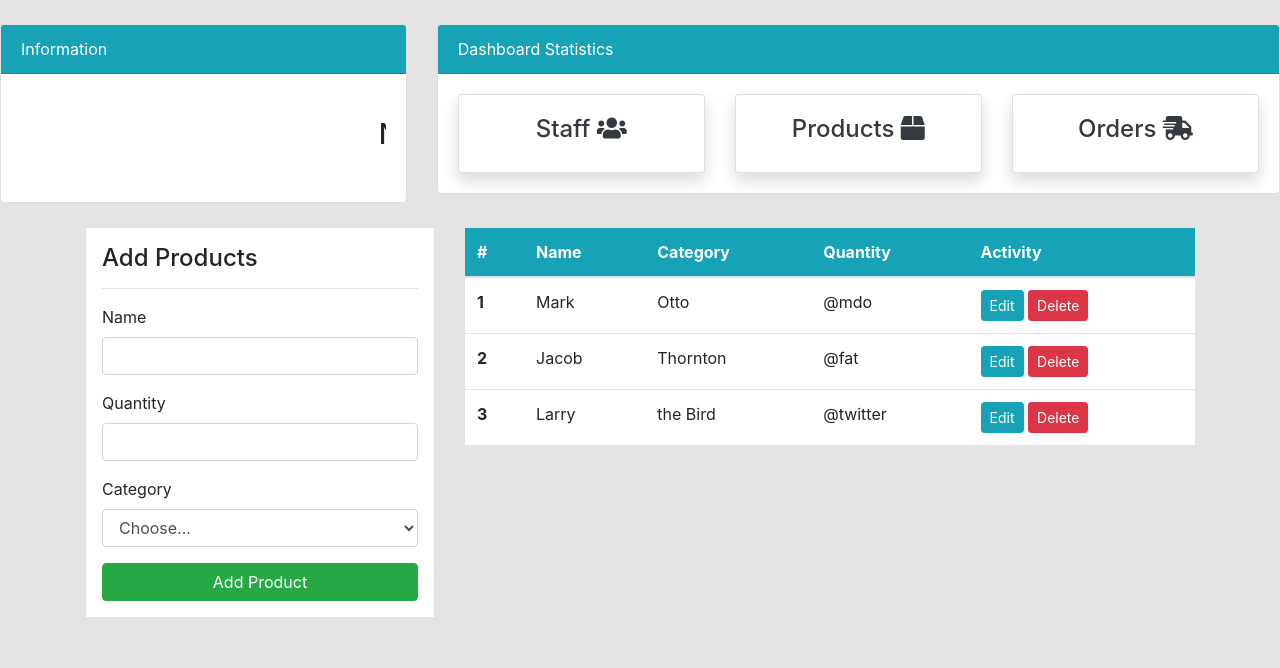
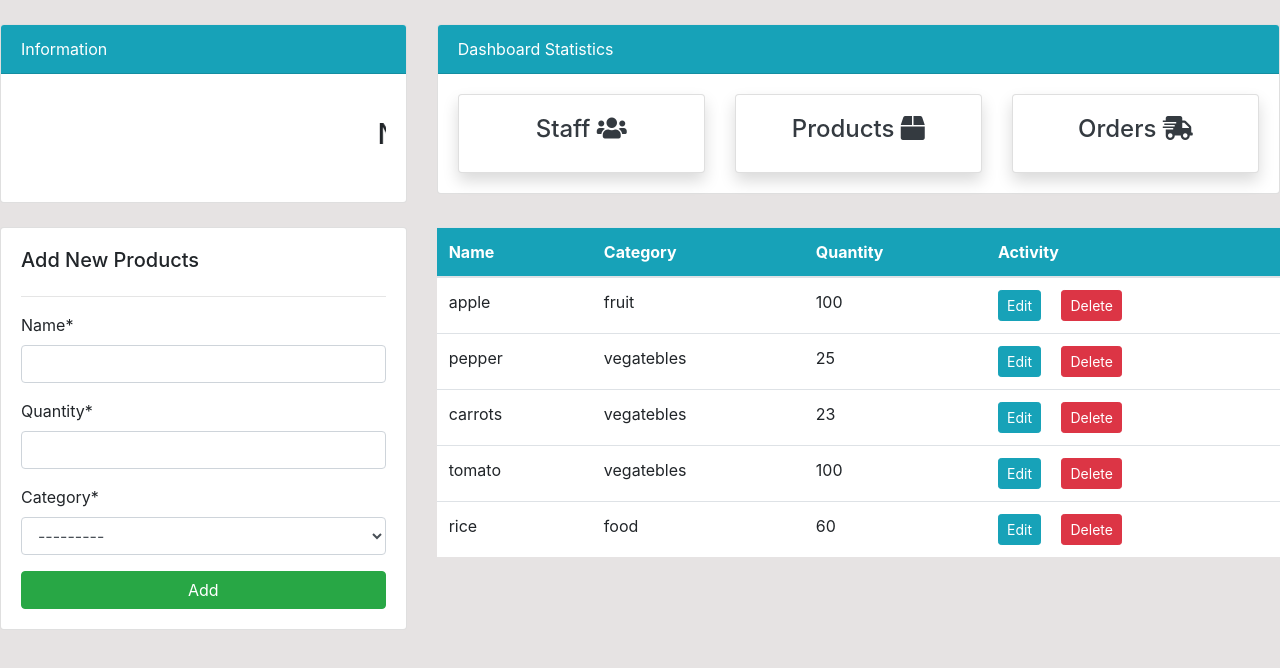
Before and after one commit to AhmedAhmedFekry/Inventory-Management-System, a Django app: page /products/ in a window 1280 px wide. Shown: the part 56-724 px from the top of the page. Run offline with Django 3.2, Linux system fonts and the light colour scheme; a user stored in the database is signed in; data comes from the database, SQL or seed files in the repository; both versions use the stored data as it was after the commit; some libraries are stand-ins or nearby versions.

Commit message:
crud products

```diff
--- /dev/null
+++ b/dashboard/forms.py
@@ -0,0 +1,9 @@
+
+from .models import Product, Order
+from django import forms
+
+
+class ProductForm(forms.ModelForm):
+    class Meta:
+        model = Product
+        fields = '__all__'
--- a/dashboard/urls.py
+++ b/dashboard/urls.py
@@ -6,12 +6,12 @@ urlpatterns = [
 
     path('dashboard/', views.index, name='dashboard-index'),
      path('products/', views.products, name='dashboard-products'),
-    # path('products/delete/<int:pk>/', views.product_delete,
-    #      name='dashboard-products-delete'),
+    path('products/delete/<int:pk>/', views.product_delete,
+         name='dashboard-products-delete'),
     # path('products/detail/<int:pk>/', views.product_detail,
     #      name='dashboard-products-detail'),
-    # path('products/edit/<int:pk>/', views.product_edit,
-        #  name='dashboard-products-edit'),
+    path('products/edit/<int:pk>/', views.product_edit,
+         name='dashboard-products-edit'),
     path('customers/', views.customers, name='dashboard-customers'),
     # path('customers/detial/<int:pk>/', views.customer_detail,
     #      name='dashboard-customer-detail'),
--- a/dashboard/views.py
+++ b/dashboard/views.py
@@ -1,14 +1,17 @@
+from django.contrib.auth.models import User
 from django.http.response import HttpResponse
-from django.shortcuts import render
+from django.shortcuts import render ,redirect
 from django.contrib.auth.decorators import login_required
+from .forms import ProductForm
+from .models import Product ,Category
 # Create your views here.
 @login_required(login_url='user-login')
 def index(request):
     return render(request,'dashboard/index.html',{})
 
-@login_required(login_url='user-login')
-def products(request):
-    return render(request,'dashboard/products.html',{})
+# @login_required(login_url='user-login')
+# def products(request):
+#     return render(request,'dashboard/products.html',{})
 
 @login_required(login_url='user-login')
 def customers(request):
@@ -18,3 +21,65 @@ def customers(request):
 def order(request):
 
     return render(request, 'dashboard/order.html', {})
+
+
+
+@login_required(login_url='user-login')
+def products(request):
+    product = Product.objects.all()
+
+
+    if request.method == 'POST':
+        form = ProductForm(request.POST)
+        if form.is_valid():
+            form.save()
+
+            return redirect('dashboard-products')
+    else:
+        form = ProductForm()
+    context = {
+        'product': product,
+        'form': form,
+
+    }
+    return render(request, 'dashboard/products.html', context)
+
+
+@login_required(login_url='user-login')
+def product_detail(request, pk):
+    context = {
+
+    }
+    return render(request, 'dashboard/products_detail.html', context)
+
+
+
+
+@login_required(login_url='user-login')
+# @allowed_users(allowed_roles=['Admin'])
+def product_edit(request, pk):
+    item = Product.objects.get(id=pk)
+    if request.method == 'POST':
+        form = ProductForm(request.POST, instance=item)
+        if form.is_valid():
+            form.save()
+            return redirect('dashboard-products')
+    else:
+        form = ProductForm(instance=item)
+    context = {
+        'form': form,
+    }
+    return render(request, 'dashboard/products_edit.html', context)
+
+
+@login_required(login_url='user-login')
+# @allowed_users(allowed_roles=['Admin'])
+def product_delete(request, pk):
+    item = Product.objects.get(id=pk)
+    if request.method == 'POST':
+        item.delete()
+        return redirect('dashboard-products')
+    context = {
+        'item': item
+    }
+    return render(request, 'dashboard/products_delete.html', context)
--- a/project/urls.py
+++ b/project/urls.py
@@ -23,10 +23,12 @@ from django.conf import settings
 urlpatterns = [
     path('admin/', admin.site.urls),
     path('', include('dashboard.urls')),
-     path('register/', user_views.register, name='user-register'),
-      path('', auth_views.LoginView.as_view(
+    path('register/', user_views.register, name='user-register'),
+    path('', auth_views.LoginView.as_view(
         template_name='user/login.html'), name='user-login'),
-path('profile/', user_views.profile, name='user-profile'),
+    path('profile/', user_views.profile, name='user-profile'),
+    path('profile/update/', user_views.profile_update,
+         name='user-profile-update'),
     path('logout/', auth_views.LogoutView.as_view(template_name='user/logout.html'),
          name='user-logout')
 ]
--- a/templates/dashboard/products.html
+++ b/templates/dashboard/products.html
@@ -1,47 +1,32 @@
-{% extends "partials/base.html" %}
-{% block title %}
-products
+{% extends 'partials/base.html' %}
+{% block title %}Products Page{% endblock %}
+{% load crispy_forms_tags %}
 
-{% endblock title %}
 {% block content %}
-{% include "partials/topside.html" %}
-<!--End Topside-->
-
-<!--Table-->
-<div class="container">
+{% include 'partials/topside.html' %}
 <div class="row my-4">
     <div class="col-md-4">
-            <div class="border bg-white p-3">
-                <h4>Add Products</h4>
+        {% if messages %}
+        {% for message in messages %}
+        <div class="alert alert-{{ message.tags }}">
+            {{ message }}
+        </div>
+        {% endfor %}
+        {% endif %}
+        <div class="card card-body">
+            <h5>Add New Products</h5>
             <hr>
-                <form action="">
-                    <div class="form-group">
-                        <label for="exampleInputEmail1">Name</label>
-                        <input type="email" class="form-control" id="exampleInputEmail1"
-                            aria-describedby="emailHelp">
-                    </div>
-                    <div class="form-group">
-                        <label for="exampleInputPassword1">Quantity</label>
-                        <input type="password" class="form-control" id="exampleInputPassword1">
-                    </div>
-                    <div class="form-group ">
-                        <label for="inputState">Category</label>
-                        <select id="inputState" class="form-control">
-                            <option selected>Choose...</option>
-                            <option>...</option>
-                        </select>
-                    </div>
-
-                    <input class="btn btn-success btn-block" type="submit" value="Add Product">
-
+            <form method="POST">
+                {% csrf_token %}
+                {{ form|crispy }}
+                <input class="btn btn-success btn-block" type="submit" value="Add">
             </form>
         </div>
     </div>
     <div class="col-md-8">
         <table class="table bg-white">
-                <thead class="bg-info">
-                    <tr class="text-white">
-                        <th scope="col">#</th>
+            <thead class="bg-info text-white">
+                <tr>
                     <th scope="col">Name</th>
                     <th scope="col">Category</th>
                     <th scope="col">Quantity</th>
@@ -49,44 +34,21 @@ products
                 </tr>
             </thead>
             <tbody>
+                {% for product in product %}
                 <tr>
-                        <th scope="row">1</th>
-                        <td>Mark</td>
-                        <td>Otto</td>
-                        <td>@mdo</td>
+                    <td>{{ product.name }}</td>
+                    <td>{{ product.category }}</td>
+                    <td>{{ product.quantity }}</td>
                     <td>
-                            <a class="btn btn-info btn-sm" href="">Edit</a>
-                            <a class="btn btn-danger btn-sm" href="">Delete</a>
+                        <a class="btn btn-info btn-sm mr-2"
+                            href="{% url 'dashboard-products-edit' product.id %}">Edit</a>
+                        <a class="btn btn-danger btn-sm ml-2"
+                            href="{% url 'dashboard-products-delete' product.id %}">Delete</a>
                     </td>
                 </tr>
-                    <tr>
-                        <th scope="row">2</th>
-                        <td>Jacob</td>
-                        <td>Thornton</td>
-                        <td>@fat</td>
-                        <td>
-                            <a class="btn btn-info btn-sm" href="">Edit</a>
-                            <a class="btn btn-danger btn-sm" href="">Delete</a>
-                        </td>
-                    </tr>
-                    <tr>
-                        <th scope="row">3</th>
-                        <td>Larry</td>
-                        <td>the Bird</td>
-                        <td>@twitter</td>
-                        <td>
-                            <a class="btn btn-info btn-sm" href="">Edit</a>
-                            <a class="btn btn-danger btn-sm" href="">Delete</a>
-                        </td>
-                    </tr>
+                {% endfor %}
             </tbody>
         </table>
     </div>
 </div>
-
-</div>
-
-
-
-<!--End Table-->
-{% endblock content %}
+{% endblock %}
--- a/templates/user/profile.html
+++ b/templates/user/profile.html
@@ -14,7 +14,7 @@
                     <table class="table table-borderless">
                         <thead>
                             <span class="h4">Porfile Information</span class="h4">
-                            <a class="btn btn-info btn-sm float-right" href="">Edit</a>
+                            <a class="btn btn-info btn-sm float-right" href="{% url 'user-profile-update' %}">Edit</a>
                             <hr>
                         </thead>
                         <tbody>
```
Also changed, not shown: templates/dashboard/products_delete.html (+23 -0 lines), templates/dashboard/products_edit.html (+17 -0 lines), templates/user/profile_update.html (added, +26 -0 lines), user/forms.py (+12 -1 lines), user/views.py (+20 -1 lines), db.sqlite3. Lines whose indentation alone changed are shown as unchanged.
